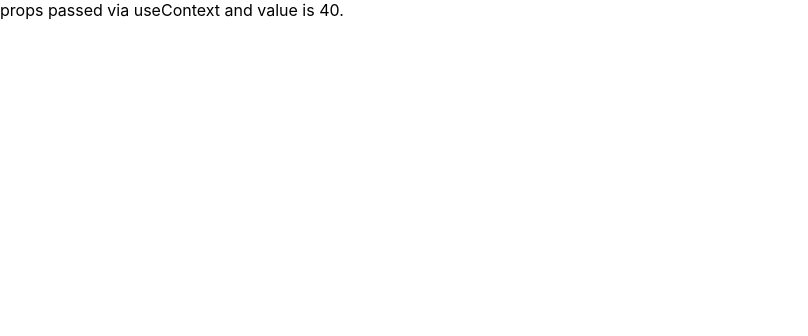
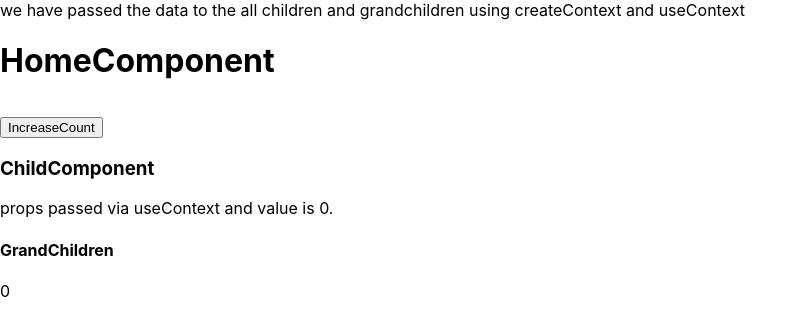
Before and after one commit to ashok-virat/React-top-api, a React (Create React App) app: page /useContext in a window 1280 px wide. Shown: the top 336 px of the page, without its empty margins (0-808 px from the left). Built offline with nearby package versions, Linux system fonts and the light colour scheme.

Commit message:
grandchildren added to the useContext

```diff
--- a/src/Component/UseContext/UseContext.js
+++ b/src/Component/UseContext/UseContext.js
@@ -1,18 +1,34 @@
-import React from "react";
+import React, { useState, useCallback } from "react";
 import UseContextChild from "./UseContextChild";
 import MyContext from "./UseContextParent";
+
 const UseContext = () => {
+  const [count, setCount] = useState({
+    count: 0,
+  });
+
+  const increaseCount = useCallback(() => {
+    setCount((count) => ({
+      count: count.count + 1,
+    }));
+  }, []);
+
   // Use the Provider to make a value available to all
   // children and grandchildren
-  const value = {
-    value: 40,
-    name: "useContext",
-  };
-
   return (
-    <MyContext.Provider value={value}>
-      <div>
-        <UseContextChild />
+    <MyContext.Provider value={{ name: "useContext", value: count.count }}>
+      <div style={{ top: "50%", left: "50%", width: "100%" }}>
+        <article>
+          we have passed the data to the all children and grandchildren using
+          createContext and useContext
+        </article>
+        <h1>HomeComponent</h1>
+        <button onClick={increaseCount} style={{ marginTop: "15px" }}>
+          IncreaseCount
+        </button>
+        <div>
+          <UseContextChild />
+        </div>
       </div>
     </MyContext.Provider>
   );
--- a/src/Component/UseContext/UseContextChild.js
+++ b/src/Component/UseContext/UseContextChild.js
@@ -1,15 +1,19 @@
-import React, { useContext } from "react";
+import React, { useContext, memo } from "react";
 import MyContext from "./UseContextParent";
+import UseContextGrandChildrenfrom from "./UseContextGrandChildren";
 
-const UseContextChild = () => {
+const UseContextChild = memo(() => {
+  console.log("child Component render");
   // Use the Consumer to grab the value from context
   // Notice this component didn't get any props!
   const value = useContext(MyContext);
   return (
     <div>
+      <h3>ChildComponent</h3>
       props passed via {value.name} and value is {value.value}.
+      <UseContextGrandChildrenfrom></UseContextGrandChildrenfrom>
     </div>
   );
-};
+});
 
 export default UseContextChild;
--- /dev/null
+++ b/src/Component/UseContext/UseContextGrandChildren.js
@@ -0,0 +1,15 @@
+import React, { useContext } from "react";
+import MyContext from "./UseContextParent";
+
+const UseContextGrandChildren = () => {
+  const context = useContext(MyContext);
+  console.log("use grand children render");
+  return (
+    <div>
+      <h4>GrandChildren</h4>
+      <p>{context.value}</p>
+    </div>
+  );
+};
+
+export default UseContextGrandChildren;
```
